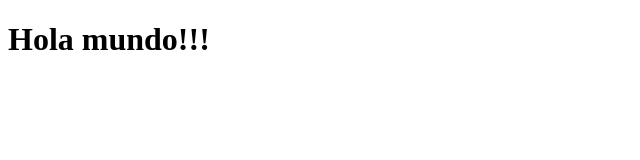
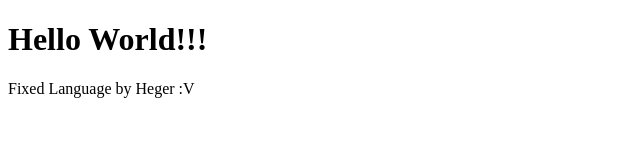
Before and after one commit to HegerAriasSantos/gitTaller, a plain HTML site: page index.html in a window 1280 px wide. Shown: the whole page, without its empty margins (0-640 px from the left). Drawn offline with Linux system fonts and the light colour scheme.

Commit message:
fix(web): cambiamos el idioma del home page a ingles

```diff
--- a/index.html
+++ b/index.html
@@ -6,6 +6,14 @@
   <title>Hard Devs Taller</title>
 </head>
 <body>
-  <h1>Hola mundo!!!</h1>
+  <h1>Hello World!!!</h1>
+
+
+
+
+
+
+
+  <p>Fixed Language by Heger :V</p>
 </body>
 </html>
```
